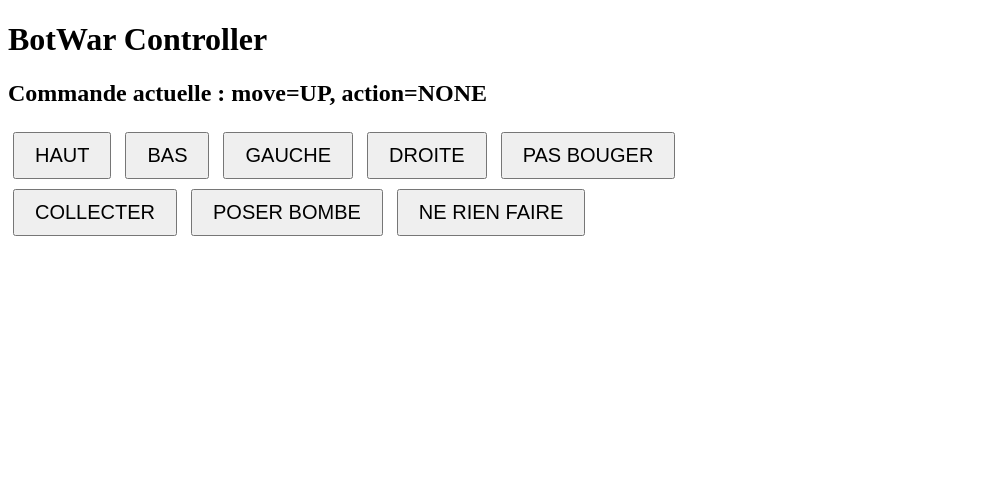
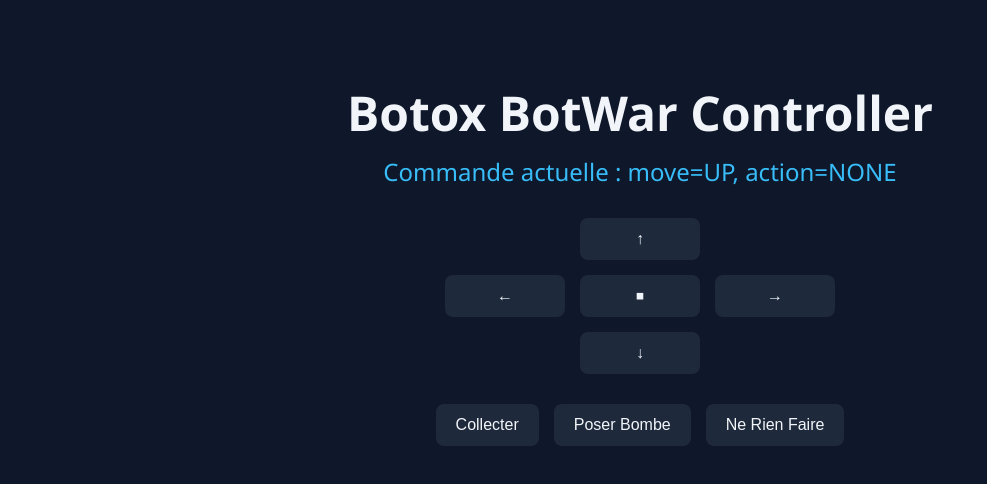
Before and after one commit to Thekorzeremi/IPSSI-NewBotWar, a website: page public/index.html in a window 1280 px wide. Shown: the whole page, without its empty margins (0-987 px from the left). Drawn offline with Linux system fonts and the light colour scheme; no server answers.

Commit message:
ui: improving

```diff
--- a/public/index.html
+++ b/public/index.html
@@ -1,52 +1,107 @@
 <!DOCTYPE html>
 <html lang="fr">
 <head>
-    <meta charset="UTF-8">
-    <title>BotWar Controller</title>
+  <meta charset="UTF-8" />
+  <title>BotWar - Manette</title>
   <style>
+    body {
+      font-family: 'Segoe UI', sans-serif;
+      background-color: #0f172a;
+      color: #f1f5f9;
+      text-align: center;
+      padding: 40px;
+    }
+
+    h1 {
+      font-size: 3em;
+      margin-bottom: 0.2em;
+    }
+
+    #currentCommand {
+      font-size: 1.5em;
+      margin-bottom: 30px;
+      color: #38bdf8;
+    }
+
+    .grid {
+      display: grid;
+      grid-template-columns: repeat(3, 120px);
+      grid-gap: 15px;
+      justify-content: center;
+      margin-bottom: 30px;
+    }
+
+    .action-buttons {
+      display: flex;
+      justify-content: center;
+      gap: 15px;
+      flex-wrap: wrap;
+    }
+
     button {
-            font-size: 20px;
-            margin: 5px;
-            padding: 10px 20px;
+      font-size: 1em;
+      padding: 12px 20px;
+      border: none;
+      border-radius: 8px;
+      cursor: pointer;
+      background-color: #1e293b;
+      color: #f1f5f9;
+      transition: background-color 0.2s ease;
+    }
+
+    button:hover {
+      background-color: #334155;
+    }
+
+    button:active {
+      background-color: #475569;
     }
   </style>
 </head>
 <body>
-    <h1>BotWar Controller</h1>
-    <h2 id="currentCommand">Commande actuelle : move=UP, action=NONE</h2>
-    <div>
-        <button onclick="sendCommand('UP','NONE')">HAUT</button>
-        <button onclick="sendCommand('DOWN','NONE')">BAS</button>
-        <button onclick="sendCommand('LEFT','NONE')">GAUCHE</button>
-        <button onclick="sendCommand('RIGHT','NONE')">DROITE</button>
-        <button onclick="sendCommand('STAY','NONE')">PAS BOUGER</button>
+  <h1>Botox BotWar Controller</h1>
+  <div id="currentCommand">Commande actuelle : move=UP, action=NONE</div>
+
+  <div class="grid">
+    <div></div>
+    <button onclick="sendCommand('UP', 'NONE')">↑</button>
+    <div></div>
+    <button onclick="sendCommand('LEFT', 'NONE')">←</button>
+    <button onclick="sendCommand('STAY', 'NONE')">⏹</button>
+    <button onclick="sendCommand('RIGHT', 'NONE')">→</button>
+    <div></div>
+    <button onclick="sendCommand('DOWN', 'NONE')">↓</button>
+    <div></div>
   </div>
-    <div>
-        <button onclick="sendCommand(currentMove,'COLLECT')">COLLECTER</button>
-        <button onclick="sendCommand(currentMove,'BOMB')">POSER BOMBE</button>
-        <button onclick="sendCommand(currentMove,'NONE')">NE RIEN FAIRE</button>
+
+  <div class="action-buttons">
+    <button onclick="sendCommand(currentMove, 'COLLECT')">Collecter</button>
+    <button onclick="sendCommand(currentMove, 'BOMB')">Poser Bombe</button>
+    <button onclick="sendCommand(currentMove, 'NONE')">Ne Rien Faire</button>
   </div>
 
   <script>
     let currentMove = "STAY";
 
     function sendCommand(move, action) {
-            if(["UP", "DOWN", "RIGHT", "LEFT", "STAY"].includes(move)) currentMove = move;
-            console.log(currentMove, action);
+      if (["UP", "DOWN", "RIGHT", "LEFT", "STAY"].includes(move)) {
+        currentMove = move;
+      }
 
       fetch('/control', {
         method: 'POST',
         headers: { 'Content-Type': 'application/json' },
-                body: JSON.stringify({ move: currentMove, action, action })
+        body: JSON.stringify({ move: currentMove, action })
       });
     }
 
     function updateDisplay() {
       fetch('/action')
-                .then(response => response.json())
+        .then(res => res.json())
         .then(data => {
-                    document.getElementById('currentCommand').textContent = `Commande actuelle : move=${data.move}, action=${data.action}`;
-                });
+          document.getElementById('currentCommand').textContent =
+            `Commande actuelle : move=${data.move}, action=${data.action}`;
+        })
     }
 
     setInterval(updateDisplay, 500);
```
Also changed, not shown: 1 other file. Lines whose indentation alone changed are shown as unchanged.
